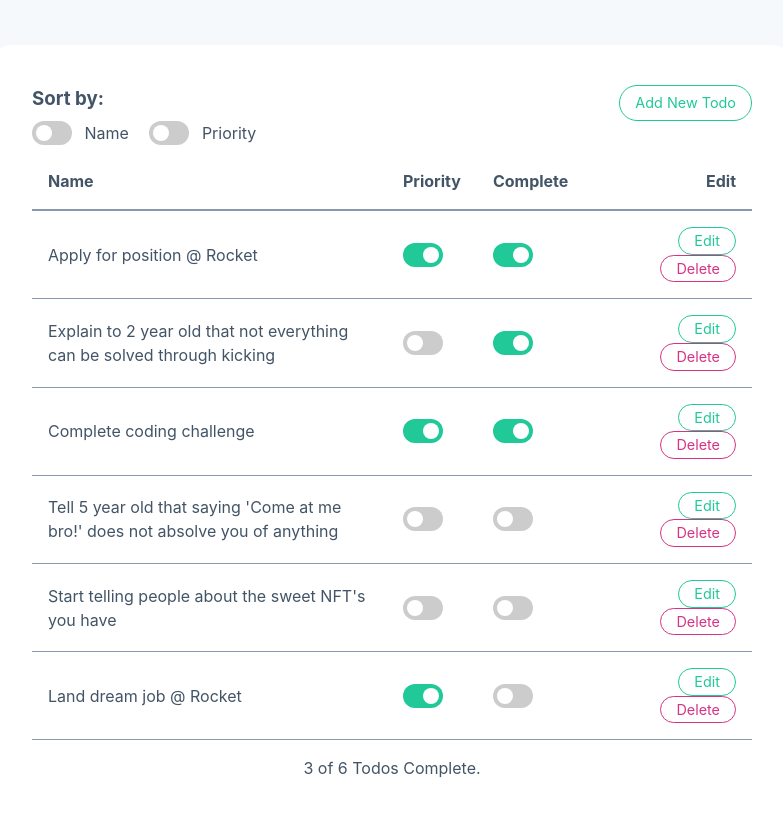
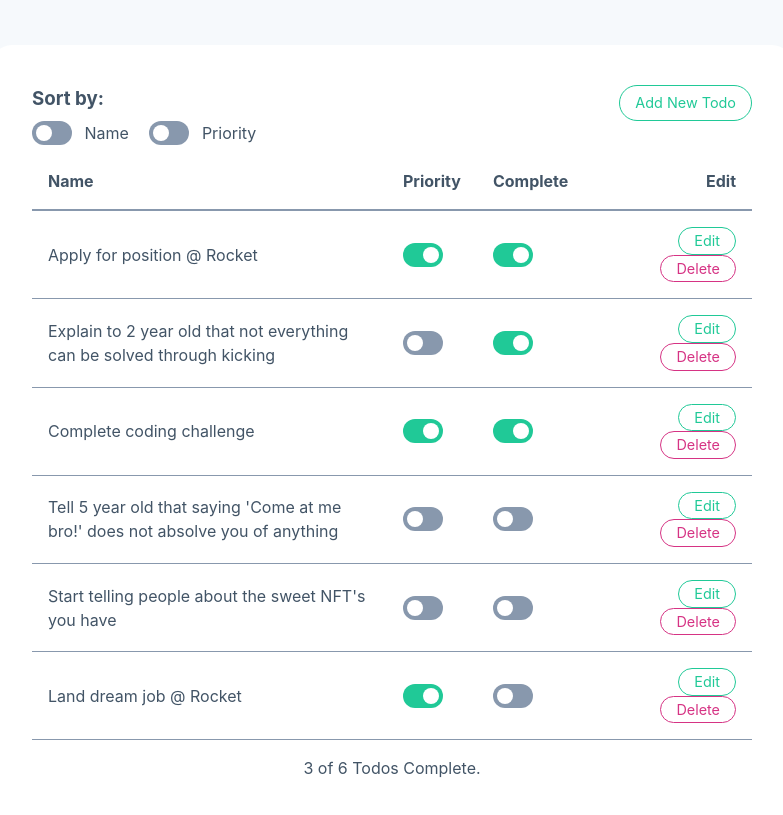
Before and after one commit to solidmedium/todo, a website: page dist/index.html in a window 1280 px wide. Shown: the part 99-914 px from the top of the page, without its empty margins (248-1031 px from the left). Drawn offline with Linux system fonts and the light colour scheme.

Commit message:
update switch gray

```diff
--- a/src/scss/theme.scss
+++ b/src/scss/theme.scss
@@ -235,7 +235,7 @@ body {
   left: 0;
   right: 0;
   bottom: 0;
-  background-color: #ccc;
+  background-color: $theme-gray;
   -webkit-transition: .4s;
   transition: .4s;
 }
```
Also changed, not shown: src/js/index.js (+0 -7 lines), dist/css/theme.css, 1 other file.
